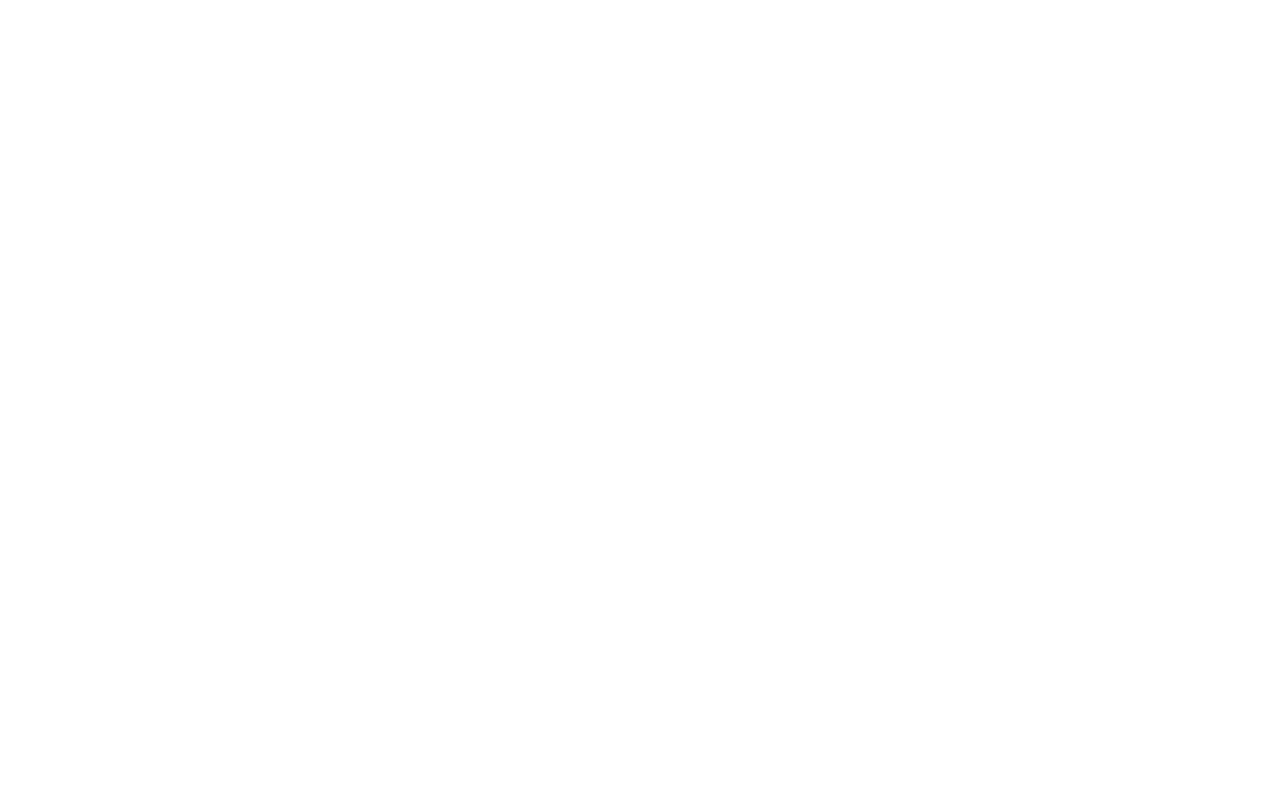
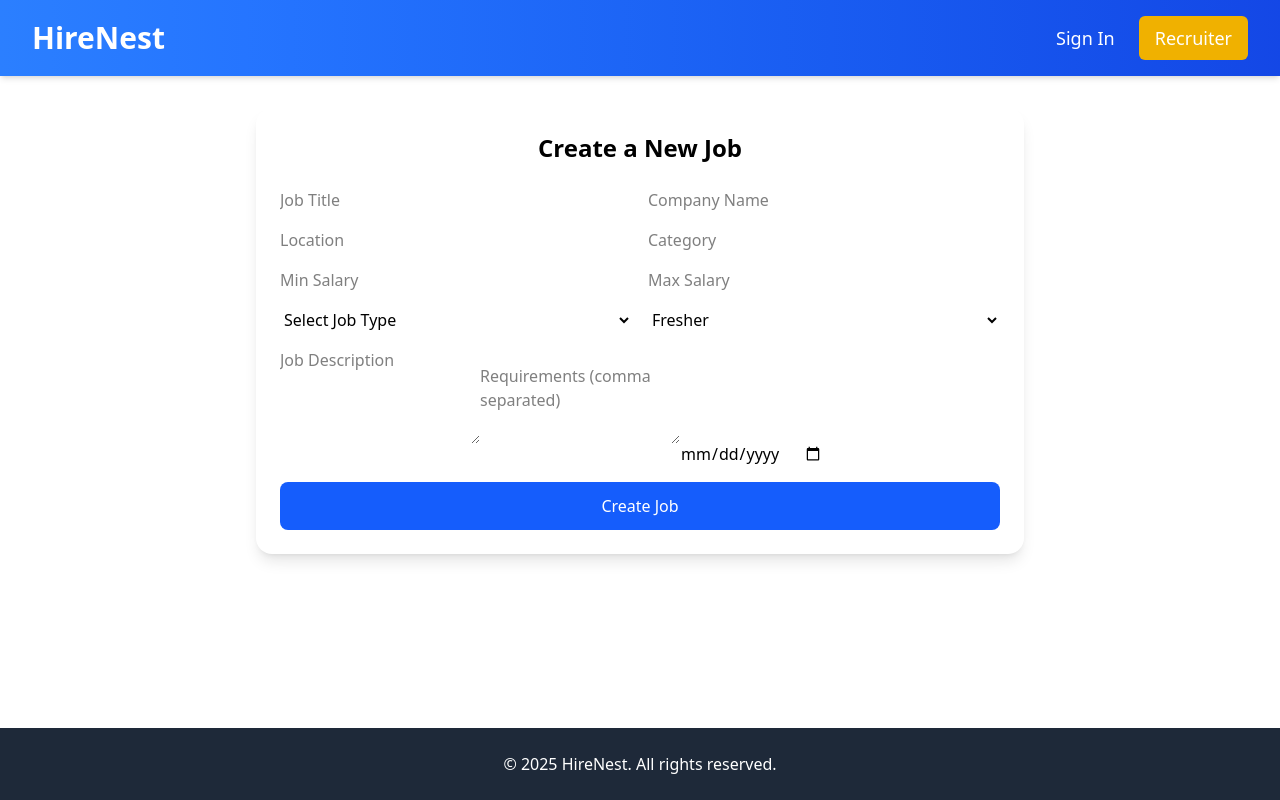
Before and after one commit to ItxUzair1/Job-Portal, a React (Vite) app in the folder Client/Portal-Front/: page /postJobs in a window 1280 px wide. Before the commit this address had no page. Built offline with nearby package versions, Linux system fonts and the light colour scheme.

Commit message:
Added CreateJob

```diff
--- a/Client/Portal-Front/src/App.jsx
+++ b/Client/Portal-Front/src/App.jsx
@@ -8,6 +8,7 @@
 import JobDetailsPage from "./pages/JobDetailPage";
 import Layout from "./layout/Layout";
 import BookmarkedJobsPage from "./pages/BookmarkedJobs";
+import CreateJobForm from "./pages/CreateJoobs";
 
 function App() {
   return (
@@ -20,6 +21,7 @@
             <Route path="allJobs" element={<JobListingPage />} />
             <Route path="job/:id" element={<JobDetailsPage />} />
             <Route path="bookmarkedJobs" element={<BookmarkedJobsPage/>}/>
+            <Route path="postJobs" element={<CreateJobForm/>}/>
           </Route>
           <Route path="/register" element={<Register />} />
           <Route path="/login" element={<Login />} />
--- a/Client/Portal-Front/src/components/Navbar.jsx
+++ b/Client/Portal-Front/src/components/Navbar.jsx
@@ -59,7 +59,7 @@
                   <Link to="/dashboard" className="text-white hover:text-yellow-300 text-lg transition">
                     Dashboard
                   </Link>
-                  <Link to="/post-job" className="text-white hover:text-yellow-300 text-lg transition">
+                  <Link to="/postJobs" className="text-white hover:text-yellow-300 text-lg transition">
                     Post Job
                   </Link>
                   <Link to="/candidates" className="text-white hover:text-yellow-300 text-lg transition">
@@ -122,7 +122,7 @@
                   <Link to="/dashboard" className="block text-white hover:text-yellow-300 text-lg transition">
                     Dashboard
                   </Link>
-                  <Link to="/post-job" className="block text-white hover:text-yellow-300 text-lg transition">
+                  <Link to="/postJobs" className="block text-white hover:text-yellow-300 text-lg transition">
                     Post Job
                   </Link>
                   <Link to="/candidates" className="block text-white hover:text-yellow-300 text-lg transition">
--- /dev/null
+++ b/Client/Portal-Front/src/pages/CreateJoobs.jsx
@@ -0,0 +1,120 @@
+import { useState } from "react";
+import axios from "axios";
+
+const CreateJobForm = () => {
+  const [formData, setFormData] = useState({
+    title: "",
+    company: "",
+    location: "",
+    salaryMin: "",
+    salaryMax: "",
+    jobType: "",
+    experienceLevel: "Fresher",
+    category: "",
+    description: "",
+    requirements: "",
+    deadline: "",
+  });
+
+  const [loading, setLoading] = useState(false);
+  const [message, setMessage] = useState("");
+
+  const jobTypes = ["Full-time", "Part-time", "Internship", "Contract", "Remote", "Freelance"];
+  const experienceLevels = ["Fresher", "Junior", "Mid", "Senior"];
+
+  const handleChange = (e) => {
+    const { name, value } = e.target;
+    setFormData(prev => ({
+      ...prev,
+      [name]: value,
+    }));
+  };
+
+  const handleSubmit = async (e) => {
+    e.preventDefault();
+    setLoading(true);
+    setMessage("");
+
+    try {
+      const payload = {
+        title: formData.title,
+        company: formData.company,
+        location: formData.location,
+        salary: {
+          min: Number(formData.salaryMin),
+          max: Number(formData.salaryMax)
+        },
+        jobType: formData.jobType,
+        experienceLevel: formData.experienceLevel,
+        category: formData.category,
+        description: formData.description,
+        requirements: formData.requirements.split(",").map(req => req.trim()),
+        deadline: formData.deadline
+      };
+
+      const response = await axios.post("http://localhost:3000/api/jobs/create", payload, {
+        headers: {
+          Authorization: `Bearer ${localStorage.getItem("token")}`,
+        },
+      });
+
+      setMessage(response.data.message);
+      setFormData({
+        title: "",
+        company: "",
+        location: "",
+        salaryMin: "",
+        salaryMax: "",
+        jobType: "",
+        experienceLevel: "Fresher",
+        category: "",
+        description: "",
+        requirements: "",
+        deadline: "",
+      });
+    } catch (error) {
+      setMessage(error.response?.data?.message || "Something went wrong");
+    }
+
+    setLoading(false);
+  };
+
+  return (
+    <div className="max-w-3xl mx-auto p-6 bg-white shadow-lg rounded-2xl mt-8">
+      <h2 className="text-2xl font-semibold mb-6 text-center">Create a New Job</h2>
+      {message && <p className="text-center mb-4 text-blue-600">{message}</p>}
+
+      <form onSubmit={handleSubmit} className="space-y-4">
+        <div className="grid grid-cols-1 md:grid-cols-2 gap-4">
+          <input name="title" value={formData.title} onChange={handleChange} placeholder="Job Title" required className="input" />
+          <input name="company" value={formData.company} onChange={handleChange} placeholder="Company Name" required className="input" />
+          <input name="location" value={formData.location} onChange={handleChange} placeholder="Location" required className="input" />
+          <input name="category" value={formData.category} onChange={handleChange} placeholder="Category" required className="input" />
+          <input name="salaryMin" value={formData.salaryMin} onChange={handleChange} type="number" placeholder="Min Salary" className="input" />
+          <input name="salaryMax" value={formData.salaryMax} onChange={handleChange} type="number" placeholder="Max Salary" className="input" />
+        </div>
+
+        <div className="grid grid-cols-1 md:grid-cols-2 gap-4">
+          <select name="jobType" value={formData.jobType} onChange={handleChange} required className="input">
+            <option value="">Select Job Type</option>
+            {jobTypes.map(type => <option key={type} value={type}>{type}</option>)}
+          </select>
+          <select name="experienceLevel" value={formData.experienceLevel} onChange={handleChange} className="input">
+            {experienceLevels.map(level => <option key={level} value={level}>{level}</option>)}
+          </select>
+        </div>
+
+        <textarea name="description" value={formData.description} onChange={handleChange} placeholder="Job Description" required className="input h-24" />
+        <textarea name="requirements" value={formData.requirements} onChange={handleChange} placeholder="Requirements (comma separated)" className="input h-20" />
+
+        <input name="deadline" value={formData.deadline} onChange={handleChange} type="date" className="input" />
+
+        <button type="submit" className="w-full bg-blue-600 text-white py-3 rounded-lg hover:bg-blue-700 transition duration-300" disabled={loading}>
+          {loading ? "Posting..." : "Create Job"}
+        </button>
+      </form>
+    </div>
+  );
+};
+
+export default CreateJobForm;
```
